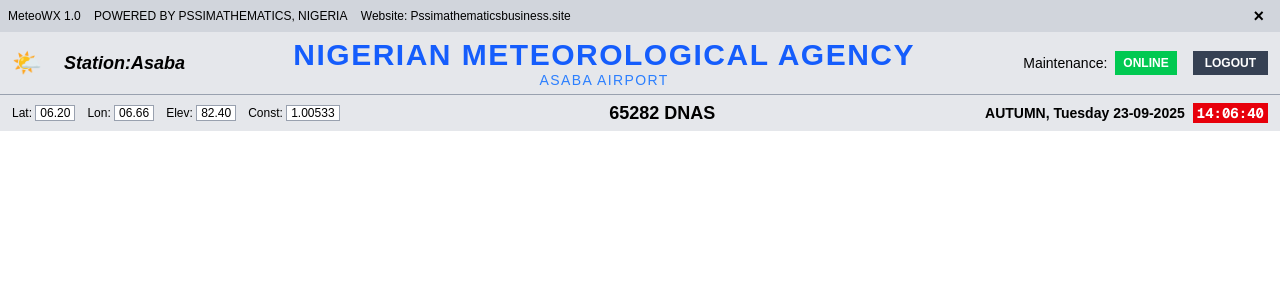
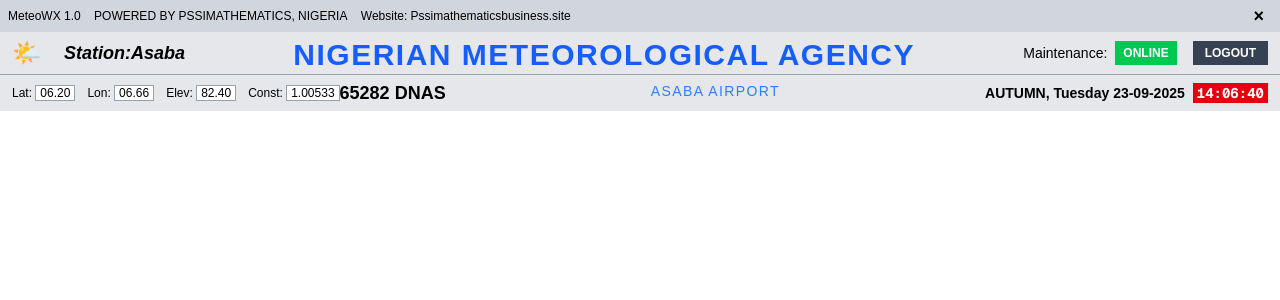
Before and after one commit to jadonamite/MeteoWiz, a Next.js app: page / in a window 1280 px wide. Shown: the top 300 px of the page. Built offline with nearby package versions, Linux system fonts and the light colour scheme.

Commit message:
Second Commit

```diff
--- a/src/app/page.js
+++ b/src/app/page.js
@@ -1,17 +1,9 @@
-import MeteorologicalNavbar from '@/components/MeteorologicalNavbar';
+import ServerTimeWrapper from '@/components/ServerTimeWrapper';
 
-export async function getServerSideProps() {
-  return {
-    props: {
-      serverTime: Date.now() // Pass server timestamp to client
-    }
-  };
-}
-
-export default function HomePage({ serverTime }) {
+export default function HomePage() {
   return (
     <div>
-      <MeteorologicalNavbar serverTime={serverTime} />
+      <ServerTimeWrapper />
     </div>
   );
 }
--- a/src/components/MeteorologicalNavbar.jsx
+++ b/src/components/MeteorologicalNavbar.jsx
@@ -49,7 +49,7 @@
         {/* Center Section - Agency Title */}
         <AgencyTitle
           agency={stationConfig.agency}
-          airport={stationConfig.airport}
+
         />
 
         {/* Right Section - Status */}
@@ -69,6 +69,11 @@
           id={stationConfig.id}
           network={stationConfig.network}
         />
+          <AgencyTitle
+
+          airport={stationConfig.airport}
+        />
+
 
         {/* Right Section - Date and Time */}
         <DateTimeDisplay time={time} />
--- /dev/null
+++ b/src/components/ServerTimeWrapper.jsx
@@ -0,0 +1,14 @@
+// src/components/ServerTimeWrapper.jsx (Server Component)
+import MeteorologicalNavbar from './MeteorologicalNavbar';
+
+export default function ServerTimeWrapper(props) {
+  // This runs on the server
+  const serverTime = Date.now();
+
+  return (
+    <MeteorologicalNavbar
+      {...props}
+      serverTime={serverTime}
+    />
+  );
+}
```
